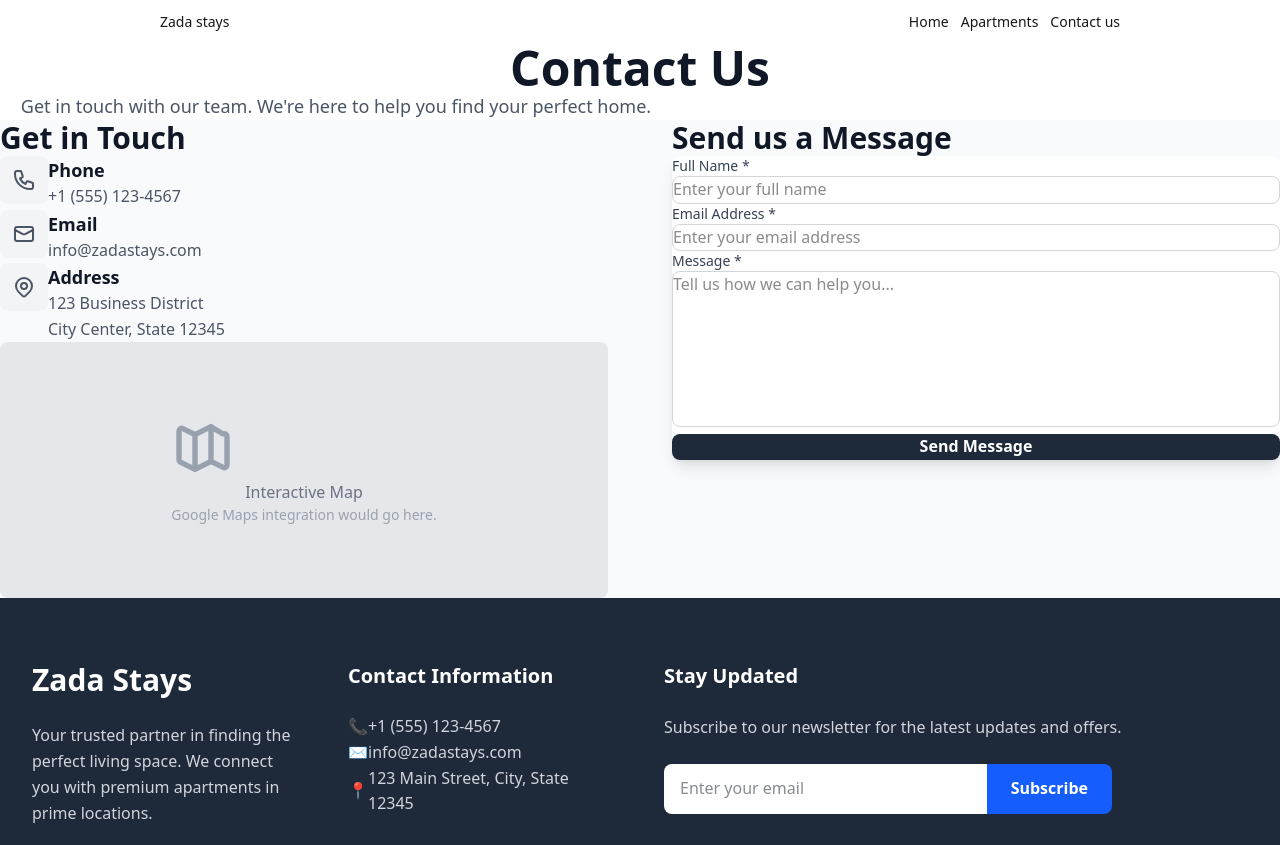
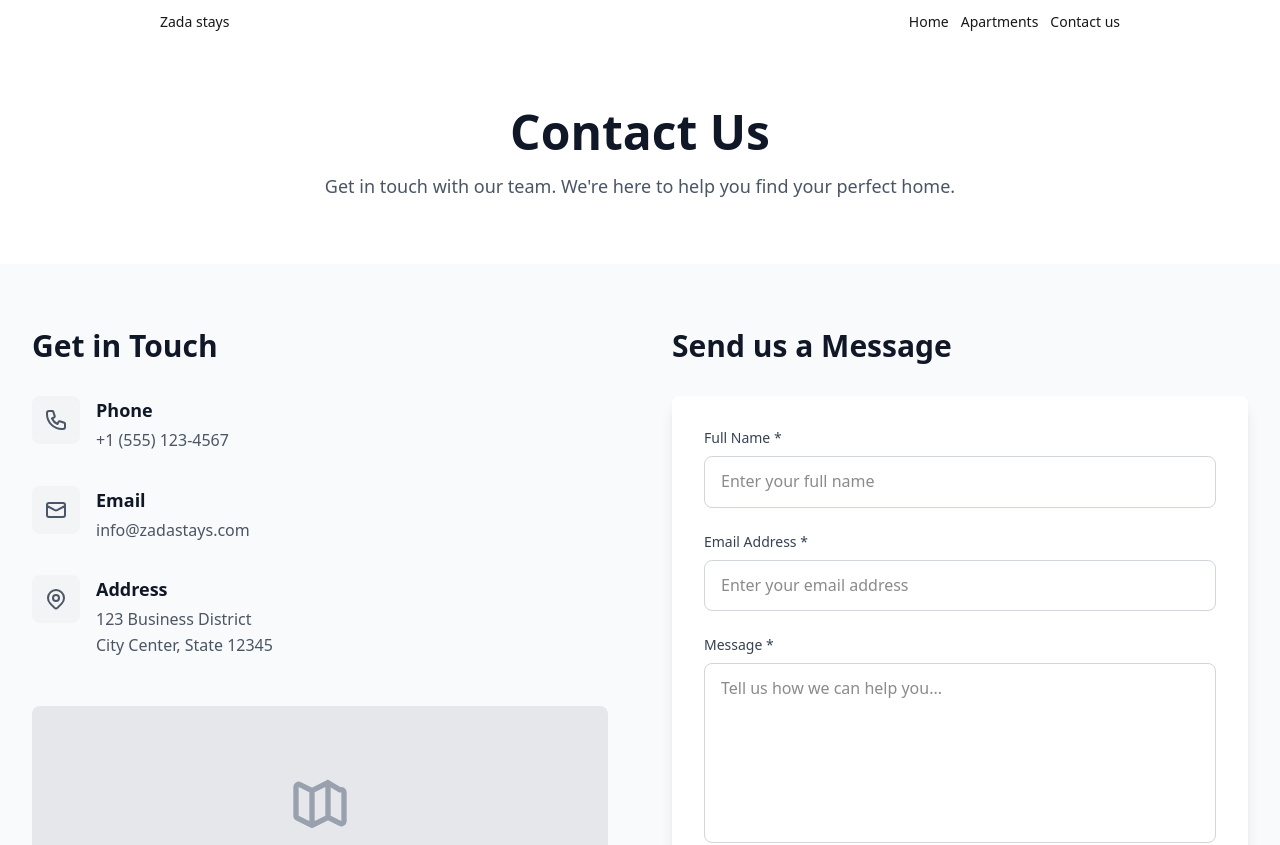
Before and after one commit to dheeraj099/zadastays, a Next.js app in the folder zada-stays/: page /contact in a window 1280 px wide. Shown: the top 845 px of the page. Built offline with nearby package versions, Linux system fonts and the light colour scheme.

Commit message:
fix:compile issues

```diff
--- a/zada-stays/src/app/apartments/[apartmentName]/enquiry/page.tsx
+++ b/zada-stays/src/app/apartments/[apartmentName]/enquiry/page.tsx
@@ -11,27 +11,20 @@ interface EnquiryPageProps {
 
 export default async function EnquiryPage({ params }: EnquiryPageProps) {
   const { apartmentName } = await params;
-  const decodedApartmentName = decodeURIComponent(apartmentName).replace(/-/g, ' ');
+  const decodedApartmentName = decodeURIComponent(apartmentName).replace(
+    /-/g,
+    " "
+  );
 
   return (
-    <div className="min-h-screen bg-gray-50">
+    <div className="min-h-screen bg-gray-50  ">
       {/* Navigation Bar */}
       <NavBar />
 
       {/* Main Content */}
-      <div className="max-w-7xl mx-auto px-6 lg:px-8 py-8">
-        {/* Back to Room Types Link */}
-        <div className="mb-8">
-          <Link
-            href={`/apartments/${apartmentName}`}
-            className="inline-flex items-center text-gray-600 hover:text-gray-800 transition-colors"
-          >
-            <svg className="w-4 h-4 mr-2" fill="none" stroke="currentColor" viewBox="0 0 24 24">
-              <path strokeLinecap="round" strokeLinejoin="round" strokeWidth={2} d="M10 19l-7-7m0 0l7-7m-7 7h18" />
-            </svg>
-            Back to Room Types
-          </Link>
-        </div>
+      <div className="flex flex-col   items-center">
+        <div className="max-w-7xl mx-auto !px-6 lg:!px-8 !py-8 ">
+
 
           <div className="grid grid-cols-1 lg:grid-cols-2 gap-12">
             {/* Left Column - Apartment Details */}
@@ -46,17 +39,17 @@ export default async function EnquiryPage({ params }: EnquiryPageProps) {
               </div>
 
               {/* Apartment Info */}
-            <div className="p-6">
-              <h2 className="text-2xl font-bold text-gray-900 mb-2">
+              <div className="!p-6 flex flex-col ">
+                <h2 className="text-2xl font-bold text-gray-900 !mb-2">
                   Premium 2BHK Apartment
                 </h2>
-              <p className="text-2xl font-bold text-gray-900 mb-6">
+                <p className="text-2xl font-bold text-gray-900 !mb-6">
                   $1,800/month
                 </p>
 
                 {/* Amenities */}
-              <div className="mb-6">
-                <h3 className="text-lg font-semibold text-gray-900 mb-4">
+                <div className="!mb-6">
+                  <h3 className="text-lg font-semibold text-gray-900 !mb-4">
                     Amenities
                   </h3>
                   <div className="grid grid-cols-2 gap-4">
@@ -113,32 +106,38 @@ export default async function EnquiryPage({ params }: EnquiryPageProps) {
 
                 {/* Description */}
                 <div>
-                <h3 className="text-lg font-semibold text-gray-900 mb-3">
+                  <h3 className="text-lg font-semibold text-gray-900 !mb-3">
                     Description
                   </h3>
                   <p className="text-gray-600 leading-relaxed">
-                  This beautifully designed 2BHK apartment offers modern living with premium
-                  amenities. Located in a prime area with easy access to transportation, shopping
-                  centers, and recreational facilities. The apartment features spacious rooms,
-                  modern fixtures, and stunning views of the city skyline.
+                    This beautifully designed 2BHK apartment offers modern
+                    living with premium amenities. Located in a prime area with
+                    easy access to transportation, shopping centers, and
+                    recreational facilities. The apartment features spacious
+                    rooms, modern fixtures, and stunning views of the city
+                    skyline.
                   </p>
                 </div>
               </div>
             </div>
 
             {/* Right Column - Enquiry Form */}
-          <div className="bg-white rounded-lg shadow-lg p-8">
-            <h2 className="text-2xl font-bold text-gray-900 mb-2">
+            <div className="bg-white rounded-lg shadow-lg !p-8">
+              <h2 className="text-2xl font-bold text-gray-900 !mb-2">
                 Interested? Send us an enquiry
               </h2>
-            <p className="text-gray-600 mb-8">
-              Fill out the form below and we'll get back to you as soon as possible.
+              <p className="text-gray-600 !mb-8">
+                Fill out the form below and we'll get back to you as soon as
+                possible.
               </p>
 
               <form className="space-y-6">
                 {/* Full Name */}
                 <div>
-                <label htmlFor="fullName" className="block text-sm font-medium text-gray-700 mb-2">
+                  <label
+                    htmlFor="fullName"
+                    className="block text-sm font-medium text-gray-700 !mb-2"
+                  >
                     Full Name *
                   </label>
                   <input
@@ -146,29 +145,35 @@ export default async function EnquiryPage({ params }: EnquiryPageProps) {
                     id="fullName"
                     name="fullName"
                     placeholder="Enter your full name"
-                  className="w-full px-4 py-3 border border-gray-300 rounded-lg focus:ring-2 focus:ring-gray-500 focus:border-transparent outline-none transition-all"
+                    className="w-full !px-4 !py-3 border border-gray-300 rounded-lg focus:ring-2 focus:ring-gray-500 focus:border-transparent outline-none transition-all"
                     required
                   />
                 </div>
 
-              {/* Phone Number */}
+                {/* Phone Nu!mber */}
                 <div>
-                <label htmlFor="phoneNumber" className="block text-sm font-medium text-gray-700 mb-2">
-                  Phone Number *
+                  <label
+                    htmlFor="phoneNu!mber"
+                    className="block text-sm font-medium text-gray-700 !mb-2"
+                  >
+                    Phone Nu!mber *
                   </label>
                   <input
                     type="tel"
-                  id="phoneNumber"
-                  name="phoneNumber"
-                  placeholder="Enter your phone number"
-                  className="w-full px-4 py-3 border border-gray-300 rounded-lg focus:ring-2 focus:ring-gray-500 focus:border-transparent outline-none transition-all"
+                    id="phoneNu!mber"
+                    name="phoneNu!mber"
+                    placeholder="Enter your phone nu!mber"
+                    className="w-full !px-4 !py-3 border border-gray-300 rounded-lg focus:ring-2 focus:ring-gray-500 focus:border-transparent outline-none transition-all"
                     required
                   />
                 </div>
 
                 {/* Message */}
                 <div>
-                <label htmlFor="message" className="block text-sm font-medium text-gray-700 mb-2">
+                  <label
+                    htmlFor="message"
+                    className="block text-sm font-medium text-gray-700 !mb-2"
+                  >
                     Message
                   </label>
                   <textarea
@@ -176,14 +181,14 @@ export default async function EnquiryPage({ params }: EnquiryPageProps) {
                     name="message"
                     rows={4}
                     placeholder="Tell us about your requirements..."
-                  className="w-full px-4 py-3 border border-gray-300 rounded-lg focus:ring-2 focus:ring-gray-500 focus:border-transparent outline-none transition-all resize-none"
+                    className="w-full !px-4 !py-3 border border-gray-300 rounded-lg focus:ring-2 focus:ring-gray-500 focus:border-transparent outline-none transition-all resize-none"
                   ></textarea>
                 </div>
 
                 {/* Submit Button */}
                 <button
                   type="submit"
-                className="w-full bg-gray-800 hover:bg-gray-700 text-white font-semibold py-3 px-6 rounded-lg transition-colors duration-200"
+                  className="w-full bg-gray-800 hover:bg-gray-700 text-white font-semibold !py-3 !px-6 rounded-lg transition-colors duration-200"
                 >
                   Submit Enquiry
                 </button>
@@ -191,7 +196,7 @@ export default async function EnquiryPage({ params }: EnquiryPageProps) {
             </div>
           </div>
         </div>
-
+      </div>
       {/* Footer */}
       <Footer />
     </div>
--- a/zada-stays/src/app/contact/page.tsx
+++ b/zada-stays/src/app/contact/page.tsx
@@ -9,27 +9,27 @@ export default function ContactPage() {
       <NavBar />
 
       {/* Contact Header */}
-      <div className="bg-white py-16">
-        <div className="max-w-7xl mx-auto px-6 lg:px-8 text-center">
-          <h1 className="text-4xl lg:text-5xl font-bold text-gray-900 mb-4">
+      <div className="bg-white !py-16 flex !flex-col  items-center">
+        <div className="flex !flex-col max-w-7xl !mx-auto !px-6 lg:!px-8 text-center">
+          <h1 className="text-4xl lg:text-5xl font-bold text-gray-900 !mb-4">
             Contact Us
           </h1>
-          <p className="text-lg text-gray-600 max-w-2xl mx-auto">
+          <p className="text-lg text-gray-600 max-w-2xl !mx-auto">
             Get in touch with our team. We're here to help you find your perfect home.
           </p>
         </div>
       </div>
 
       {/* Main Content */}
-      <div className="max-w-7xl mx-auto px-6 lg:px-8 py-16">
+      <div className="max-w-7xl !mx-auto !px-6 lg:!px-8 !py-16">
         <div className="grid grid-cols-1 lg:grid-cols-2 gap-16">
           {/* Left Column - Contact Information */}
           <div>
-            <h2 className="text-3xl font-bold text-gray-900 mb-8">
+            <h2 className="text-3xl font-bold text-gray-900 !mb-8">
               Get in Touch
             </h2>
 
-            <div className="space-y-8">
+            <div className="!space-y-8">
               {/* Phone */}
               <div className="flex items-start">
                 <div className="flex-shrink-0 w-12 h-12 bg-gray-100 rounded-lg flex items-center justify-center">
@@ -37,21 +37,21 @@ export default function ContactPage() {
                     <path strokeLinecap="round" strokeLinejoin="round" strokeWidth={2} d="M3 5a2 2 0 012-2h3.28a1 1 0 01.948.684l1.498 4.493a1 1 0 01-.502 1.21l-2.257 1.13a11.042 11.042 0 005.516 5.516l1.13-2.257a1 1 0 011.21-.502l4.493 1.498a1 1 0 01.684.949V19a2 2 0 01-2 2h-1C9.716 21 3 14.284 3 6V5z" />
                   </svg>
                 </div>
-                <div className="ml-4">
-                  <h3 className="text-lg font-semibold text-gray-900 mb-1">Phone</h3>
+                <div className="!ml-4">
+                  <h3 className="text-lg font-semibold text-gray-900 !mb-1">Phone</h3>
                   <p className="text-gray-600">+1 (555) 123-4567</p>
                 </div>
               </div>
 
               {/* Email */}
-              <div className="flex items-start">
+              <div className="flex items-start ">
                 <div className="flex-shrink-0 w-12 h-12 bg-gray-100 rounded-lg flex items-center justify-center">
                   <svg className="w-6 h-6 text-gray-600" fill="none" stroke="currentColor" viewBox="0 0 24 24">
                     <path strokeLinecap="round" strokeLinejoin="round" strokeWidth={2} d="M3 8l7.89 4.03a2 2 0 002.22 0L21 8M5 19h14a2 2 0 002-2V7a2 2 0 00-2-2H5a2 2 0 00-2 2v10a2 2 0 002 2z" />
                   </svg>
                 </div>
-                <div className="ml-4">
-                  <h3 className="text-lg font-semibold text-gray-900 mb-1">Email</h3>
+                <div className="!ml-4">
+                  <h3 className="text-lg font-semibold text-gray-900 !mb-1">Email</h3>
                   <p className="text-gray-600">info@zadastays.com</p>
                 </div>
               </div>
@@ -64,8 +64,8 @@ export default function ContactPage() {
                     <path strokeLinecap="round" strokeLinejoin="round" strokeWidth={2} d="M15 11a3 3 0 11-6 0 3 3 0 016 0z" />
                   </svg>
                 </div>
-                <div className="ml-4">
-                  <h3 className="text-lg font-semibold text-gray-900 mb-1">Address</h3>
+                <div className="!ml-4">
+                  <h3 className="text-lg font-semibold text-gray-900 !mb-1">Address</h3>
                   <p className="text-gray-600">
                     123 Business District<br />
                     City Center, State 12345
@@ -75,10 +75,10 @@ export default function ContactPage() {
             </div>
 
             {/* Interactive Map Placeholder */}
-            <div className="mt-12">
+            <div className="!mt-12">
               <div className="bg-gray-200 rounded-lg h-64 flex items-center justify-center">
                 <div className="text-center">
-                  <svg className="w-16 h-16 text-gray-400 mx-auto mb-4" fill="none" stroke="currentColor" viewBox="0 0 24 24">
+                  <svg className="w-16 h-16 text-gray-400 !mx-auto !mb-4" fill="none" stroke="currentColor" viewBox="0 0 24 24">
                     <path strokeLinecap="round" strokeLinejoin="round" strokeWidth={2} d="M9 20l-5.447-2.724A1 1 0 013 16.382V5.618a1 1 0 011.447-.894L9 7m0 13l6-3m-6 3V7m6 10l4.553 2.276A1 1 0 0021 18.382V7.618a1 1 0 00-1.447-.894L15 4m0 13V4m-6 3l6-3" />
                   </svg>
                   <p className="text-gray-500 font-medium">Interactive Map</p>
@@ -90,15 +90,15 @@ export default function ContactPage() {
 
           {/* Right Column - Contact Form */}
           <div>
-            <h2 className="text-3xl font-bold text-gray-900 mb-8">
+            <h2 className="text-3xl font-bold text-gray-900 !mb-8">
               Send us a Message
             </h2>
 
-            <div className="bg-white rounded-lg shadow-lg p-8">
-              <form className="space-y-6">
+            <div className="bg-white rounded-lg shadow-lg !p-8">
+              <form className="!space-y-6">
                 {/* Full Name */}
                 <div>
-                  <label htmlFor="fullName" className="block text-sm font-medium text-gray-700 mb-2">
+                  <label htmlFor="fullName" className="block text-sm font-medium text-gray-700 !mb-2">
                     Full Name *
                   </label>
                   <input
@@ -106,14 +106,14 @@ export default function ContactPage() {
                     id="fullName"
                     name="fullName"
                     placeholder="Enter your full name"
-                    className="w-full px-4 py-3 border border-gray-300 rounded-lg focus:ring-2 focus:ring-gray-500 focus:border-transparent outline-none transition-all"
+                    className="w-full !px-4 !py-3 border border-gray-300 rounded-lg focus:ring-2 focus:ring-gray-500 focus:border-transparent outline-none transition-all"
                     required
                   />
                 </div>
 
                 {/* Email Address */}
                 <div>
-                  <label htmlFor="emailAddress" className="block text-sm font-medium text-gray-700 mb-2">
+                  <label htmlFor="emailAddress" className="block text-sm font-medium text-gray-700 !mb-2">
                     Email Address *
                   </label>
                   <input
@@ -121,14 +121,14 @@ export default function ContactPage() {
                     id="emailAddress"
                     name="emailAddress"
                     placeholder="Enter your email address"
-                    className="w-full px-4 py-3 border border-gray-300 rounded-lg focus:ring-2 focus:ring-gray-500 focus:border-transparent outline-none transition-all"
+                    className="w-full !px-4 !py-3 border border-gray-300 rounded-lg focus:ring-2 focus:ring-gray-500 focus:border-transparent outline-none transition-all"
                     required
                   />
                 </div>
 
                 {/* Message */}
                 <div>
-                  <label htmlFor="message" className="block text-sm font-medium text-gray-700 mb-2">
+                  <label htmlFor="message" className="block text-sm font-medium text-gray-700 !mb-2">
                     Message *
                   </label>
                   <textarea
@@ -136,7 +136,7 @@ export default function ContactPage() {
                     name="message"
                     rows={6}
                     placeholder="Tell us how we can help you..."
-                    className="w-full px-4 py-3 border border-gray-300 rounded-lg focus:ring-2 focus:ring-gray-500 focus:border-transparent outline-none transition-all resize-none"
+                    className="w-full !px-4 !py-3 border border-gray-300 rounded-lg focus:ring-2 focus:ring-gray-500 focus:border-transparent outline-none transition-all resize-none"
                     required
                   ></textarea>
                 </div>
@@ -144,7 +144,7 @@ export default function ContactPage() {
                 {/* Submit Button */}
                 <button
                   type="submit"
-                  className="w-full bg-gray-800 hover:bg-gray-700 text-white font-semibold py-3 px-6 rounded-lg transition-colors duration-200"
+                  className="w-full bg-gray-800 hover:bg-gray-700 text-white font-semibold !py-3 !px-6 rounded-lg transition-colors duration-200"
                 >
                   Send Message
                 </button>
--- a/zada-stays/src/components/apartments/ApartmentDetails.tsx
+++ b/zada-stays/src/components/apartments/ApartmentDetails.tsx
@@ -53,27 +53,16 @@ const ApartmentDetails = ({ apartmentName }: ApartmentDetailsProps) => {
   ];
 
   return (
-    <section className="!py-16 !px-6 lg:!px-8 bg-white">
-      <div className="max-w-7xl mx-auto">
-        {/* Back to Apartments Link */}
-        <div className="!mb-8">
-          <Link
-            href="/apartments"
-            className="inline-flex items-center text-gray-600 hover:text-gray-800 transition-colors"
-          >
-            <svg className="w-4 h-4 !mr-2" fill="none" stroke="currentColor" viewBox="0 0 24 24">
-              <path strokeLinecap="round" strokeLinejoin="round" strokeWidth={2} d="M10 19l-7-7m0 0l7-7m-7 7h18" />
-            </svg>
-            Back to Apartments
-          </Link>
-        </div>
+    <section className="!py-16 !px-6 lg:!px-8 bg-white flex flex-col  items-center justify-center">
+      <div className="max-w-7xl mx-auto flex flex-col">
+
 
         {/* Header Section */}
-        <div className="text-center !mb-16">
+        <div className="text-center !mb-16  flex flex-col items-center justify-center">
           <h1 className="text-4xl lg:text-5xl font-bold text-gray-900 !mb-4">
             Available Room Types
           </h1>
-          <p className="text-lg text-gray-600 max-w-2xl mx-auto">
+          <p className="text-lg text-gray-600 max-w-2xl mx-auto text-center">
             Choose the perfect room type that fits your lifestyle and budget
           </p>
         </div>
```
Lines whose indentation alone changed are shown as unchanged.
